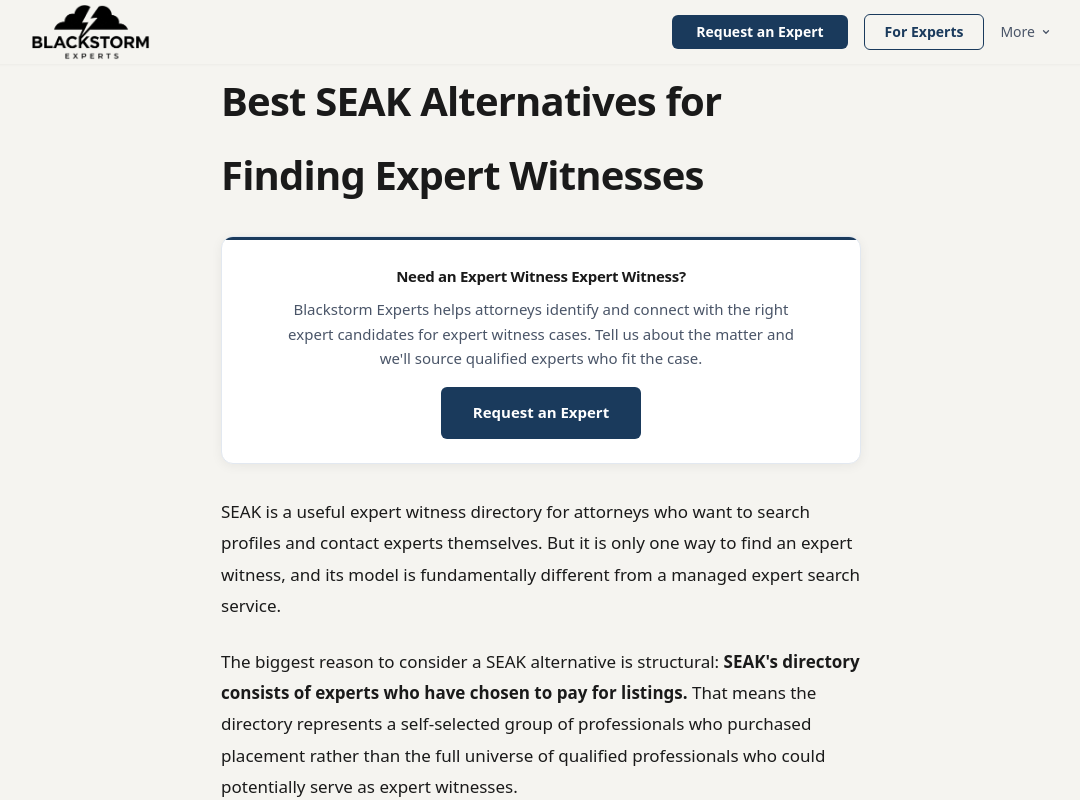
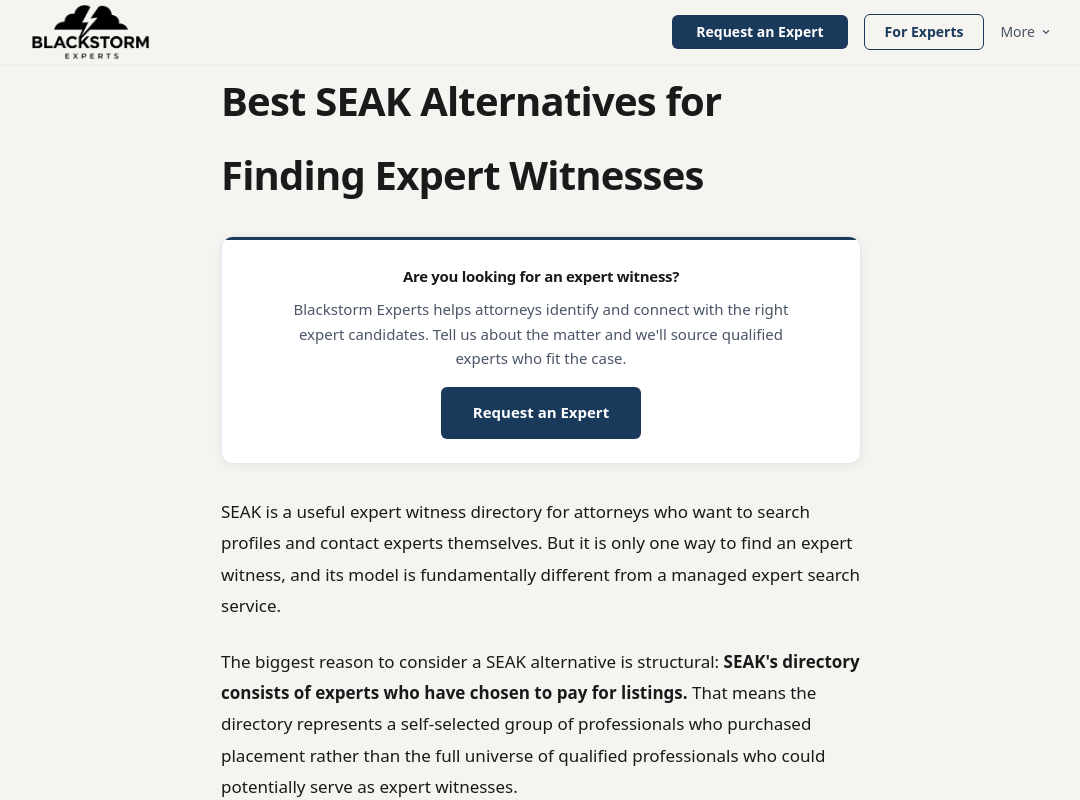
Before and after one commit to CobyBlackstorm/BE-Main-site-first-take, a Next.js app: page /seak-alternatives in a window 1280 px wide. Shown: the top 800 px of the page, without its empty margins (99-1179 px from the left). Built offline with nearby package versions, Linux system fonts and the light colour scheme.

Commit message:
Fix generic Expert Witness CTA copy on process landing pages.
Co-authored-by: Cursor <cursoragent@cursor.com>

```diff
--- a/app/best-medical-expert-witness-search-services/page.tsx
+++ b/app/best-medical-expert-witness-search-services/page.tsx
@@ -53,7 +53,7 @@ export default function BestMedicalExpertWitnessSearchServicesPage() {
         <article className="section-container max-w-[720px]">
           <div className="blog-prose">
             <h1>Best Medical Expert Witness Search Services for Law Firms</h1>
-            <LandingPageCTA specialty="Medical" />
+            <LandingPageCTA specialty="Expert Witness" />
             <p>
               The best medical expert witness search services help attorneys
               identify physicians and other healthcare professionals whose
--- a/app/how-to-find-a-medical-expert-witness/page.tsx
+++ b/app/how-to-find-a-medical-expert-witness/page.tsx
@@ -53,7 +53,7 @@ export default function HowToFindAMedicalExpertWitnessPage() {
         <article className="section-container max-w-[720px]">
           <div className="blog-prose">
             <h1>How to Find a Medical Expert Witness</h1>
-            <LandingPageCTA specialty="Medical" />
+            <LandingPageCTA specialty="Expert Witness" />
             <p>
               The best way to find a medical expert witness is to first identify
               the exact clinical issue being evaluated, determine which type of
--- a/app/how-to-find-an-engineering-expert-witness/page.tsx
+++ b/app/how-to-find-an-engineering-expert-witness/page.tsx
@@ -53,7 +53,7 @@ export default function HowToFindAnEngineeringExpertWitnessPage() {
         <article className="section-container max-w-[720px]">
           <div className="blog-prose">
             <h1>How to Find an Engineering Expert Witness</h1>
-            <LandingPageCTA specialty="Engineering" />
+            <LandingPageCTA specialty="Expert Witness" />
             <p>
               The best way to find an engineering expert witness is to identify
               the specific technical issue involved in the case first, then
--- a/components/LandingPageCTA.tsx
+++ b/components/LandingPageCTA.tsx
@@ -19,6 +19,7 @@ function defaultCaseType(specialty: string): string {
 }
 
 export default function LandingPageCTA({ specialty, caseType }: LandingPageCTAProps) {
+  const isGenericExpertWitness = specialty.trim().toLowerCase() === 'expert witness'
   const article = indefiniteArticle(specialty)
   const cases = caseType ?? defaultCaseType(specialty)
 
@@ -27,11 +28,14 @@ export default function LandingPageCTA({ specialty, caseType }: LandingPageCTAPr
       <div className="h-[3px] w-full bg-accent" />
       <div className="px-5 py-5 md:px-8 md:py-6">
         <p className="text-[18px] font-bold leading-snug tracking-[-0.02em] text-primary md:text-[20px]">
-          Need {article} {specialty} Expert Witness?
+          {isGenericExpertWitness
+            ? 'Are you looking for an expert witness?'
+            : `Need ${article} ${specialty} Expert Witness?`}
         </p>
         <p className="mx-auto mt-2 max-w-[520px] text-[15px] leading-[1.65] text-secondary">
-          Blackstorm Experts helps attorneys identify and connect with the right expert candidates for {cases}{' '}
-          cases. Tell us about the matter and we&apos;ll source qualified experts who fit the case.
+          Blackstorm Experts helps attorneys identify and connect with the right expert candidates
+          {isGenericExpertWitness ? '' : ` for ${cases} cases`}. Tell us about the matter and
+          we&apos;ll source qualified experts who fit the case.
         </p>
         <a
           href="#"
```
